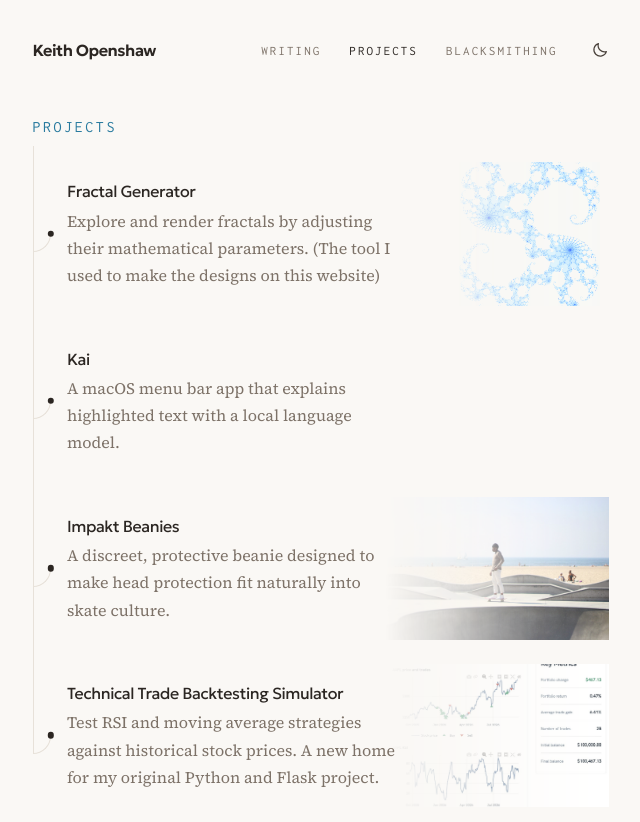
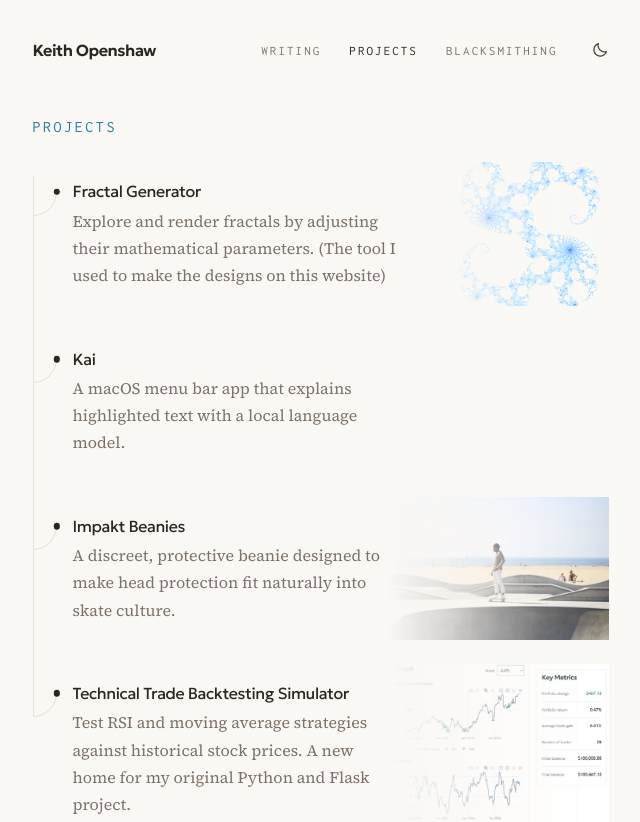
Before and after one commit to kdopenshaw/my-site, a Next.js app: page /projects in a window 1280 px wide. Shown: the top 822 px of the page, without its empty margins (312-952 px from the left). Built offline with nearby package versions, Linux system fonts and the light colour scheme.

Commit message:
clean up git tree in projects

```diff
--- a/app/projects/projects.module.css
+++ b/app/projects/projects.module.css
@@ -1,5 +1,6 @@
 .list {
-  --reach: 1.15rem;
+  --reach: var(--spacing-md);
+  --title-center: calc(var(--spacing-sm) + var(--fs-body) * var(--leading-body) / 2);
   position: relative;
   margin: 0;
   padding: 0;
@@ -16,34 +17,32 @@
   margin-bottom: 0;
 }
 
-.item:first-child::before,
-.item:not(:first-child)::before,
-.item:not(:last-child)::after {
+.item::before {
   content: "";
   position: absolute;
+  top: 0;
+  bottom: calc(-1 * var(--spacing-md));
   left: 0;
   width: 1px;
   background: var(--color-border);
 }
 
 .item:first-child::before {
-  top: calc(-1 * var(--spacing-sm));
-  height: calc(var(--spacing-sm) + 50% + var(--reach));
+  top: calc(var(--title-center) - var(--spacing-sm));
 }
 
-.item:not(:first-child)::before {
-  top: 0;
-  height: calc(50% + var(--reach));
+.item:last-child::before {
+  bottom: auto;
+  height: calc(var(--title-center) + var(--reach));
 }
 
-.item:not(:last-child)::after {
-  top: calc(50% + var(--reach));
-  bottom: calc(-1 * var(--spacing-md));
+.item:only-child::before {
+  height: calc(var(--spacing-sm) + var(--reach));
 }
 
 .elbow {
   position: absolute;
-  top: 50%;
+  top: var(--title-center);
   left: 0;
   width: var(--reach);
   height: var(--reach);
@@ -55,7 +54,7 @@
 .node {
   position: absolute;
   z-index: 1;
-  top: 50%;
+  top: var(--title-center);
   left: var(--reach);
   width: 0.4rem;
   height: 0.4rem;
```
Also changed, not shown: 1 other file (tests, documents, lock files or other folders).
